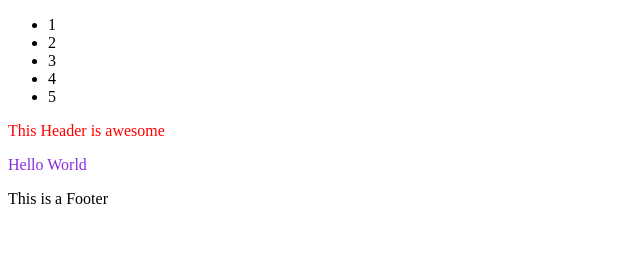
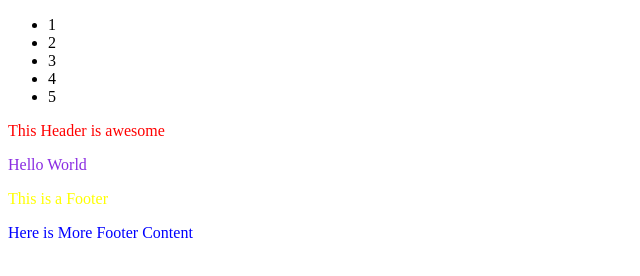
Before and after one commit to ITbrandon/git-branches, a plain HTML site: page index.html in a window 1280 px wide. Shown: the whole page, without its empty margins (0-640 px from the left). Drawn offline with Linux system fonts and the light colour scheme.

Commit message:
final-branch

```diff
--- a/index.html
+++ b/index.html
@@ -22,7 +22,8 @@
     <p style="color: blueviolet;">Hello World</p>
    </main>
    <footer>
-    <p>This is a Footer</p>
+    <p style="color: yellow;">This is a Footer</p>
+    <p style="color: blue;">Here is More Footer Content</p>
    </footer>
 </body>
 </html>
```
